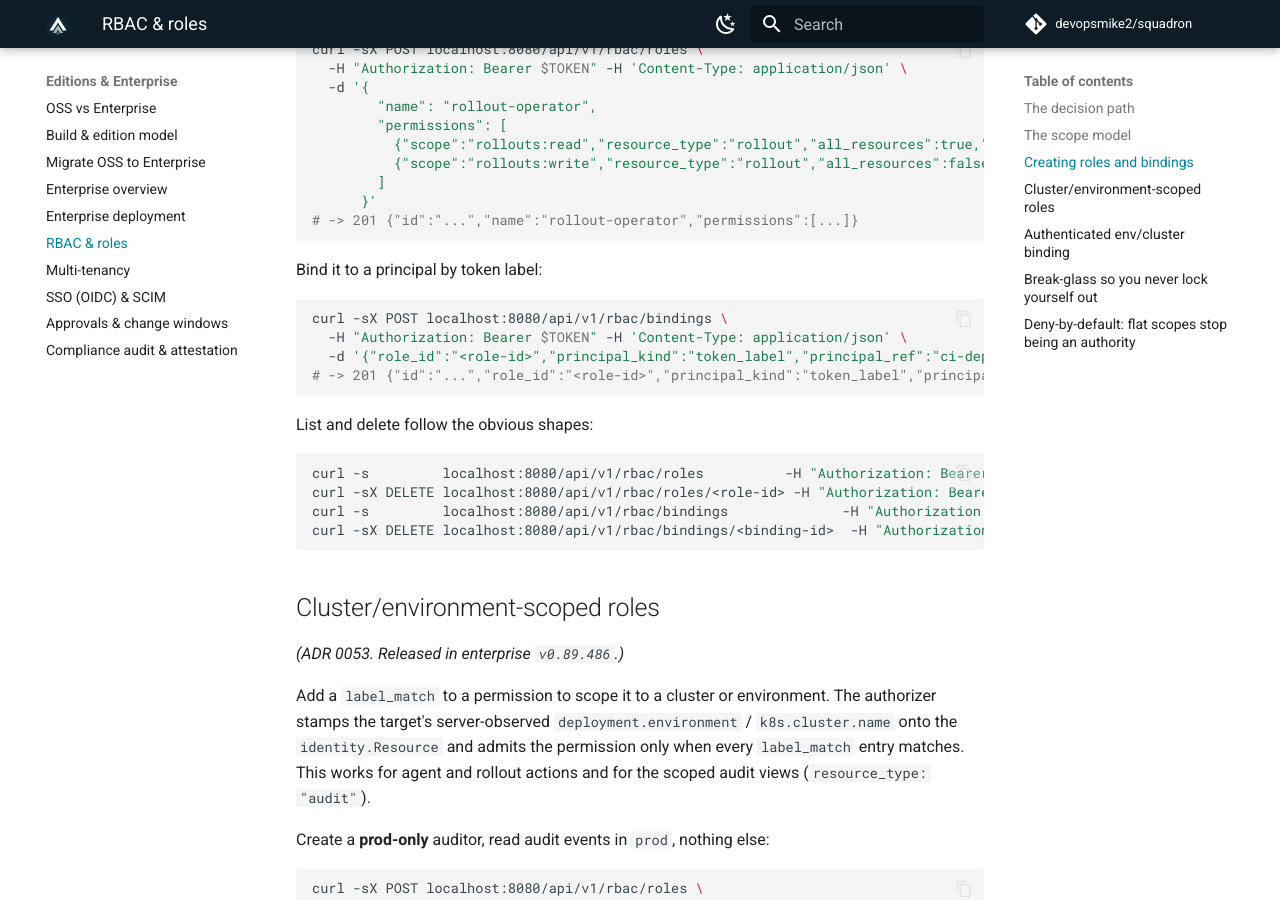
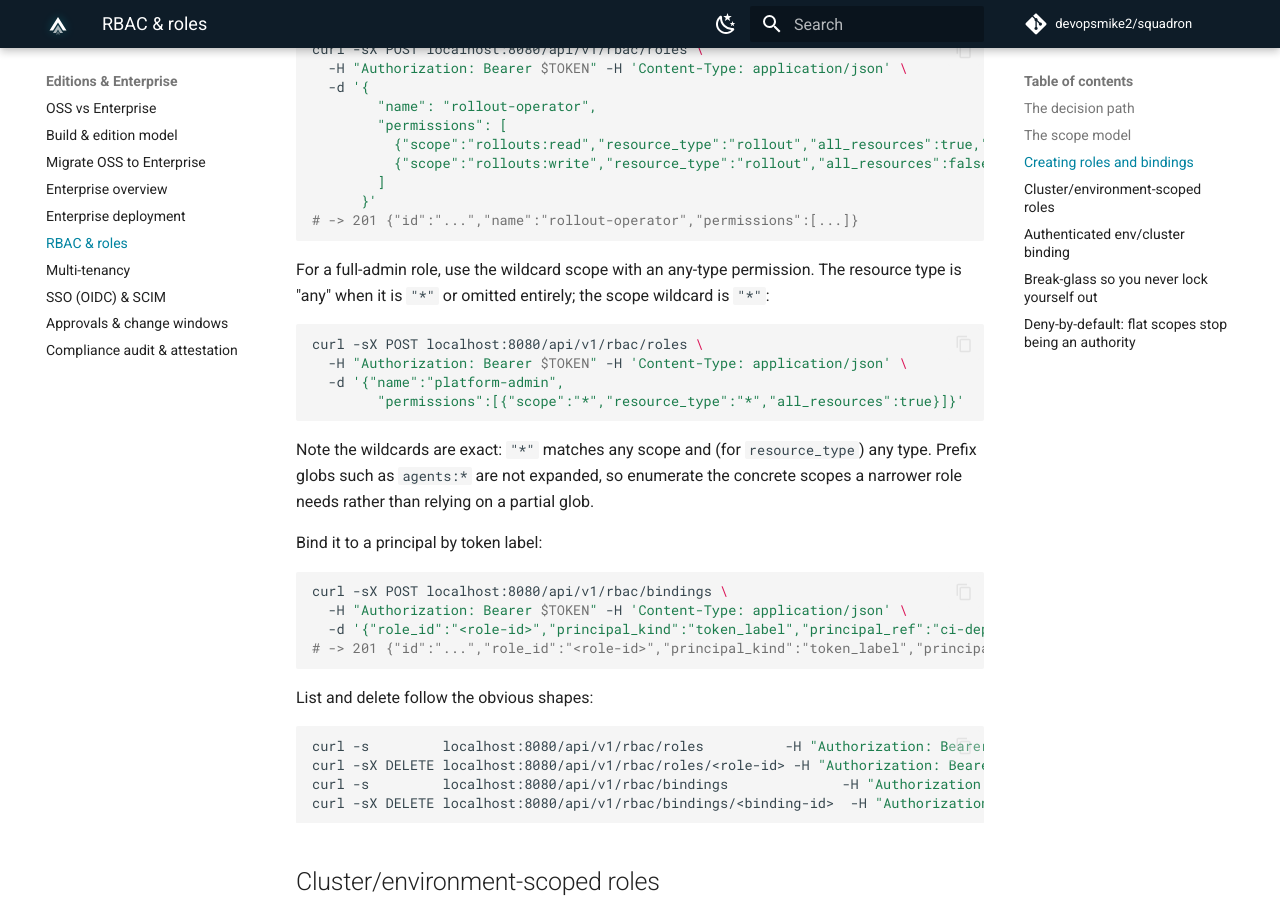
Before and after one commit to devopsmike2/squadron, an MkDocs documentation site: the page built from docs/enterprise/rbac.md, in a window 1280 px wide and 900 px high, scrolled down 2907 px. Built offline with MkDocs 1.6.1 and Material for MkDocs 9.7.7, drawn with Linux system fonts in a browser that asks for light colours; comment, search, counter and statistics services are not loaded.

Commit message:
docs(rbac): add full-admin role example + wildcard note (#84 errata)
sllm's retest showed operators reach for a {scope:"*", resource_type:"*"}
admin role but there was no canonical example, and the resource_type wildcard
behavior was undocumented. Add a full-admin example and state that "*"
(or an omitted resource_type) means any type, while prefix globs like
agents:* are not expanded. Pairs with the matcher fix in squadron-enterprise.

Signed-off-by: Michael Iheanacho <miheanacho1@gmail.com>

````diff
--- a/docs/enterprise/rbac.md
+++ b/docs/enterprise/rbac.md
@@ -75,6 +75,21 @@ curl -sX POST localhost:8080/api/v1/rbac/roles \
       }'
 # -> 201 {"id":"...","name":"rollout-operator","permissions":[...]}
 ```
+
+For a full-admin role, use the wildcard scope with an any-type permission. The
+resource type is "any" when it is `"*"` or omitted entirely; the scope wildcard
+is `"*"`:
+
+```bash
+curl -sX POST localhost:8080/api/v1/rbac/roles \
+  -H "Authorization: Bearer $TOKEN" -H 'Content-Type: application/json' \
+  -d '{"name":"platform-admin",
+        "permissions":[{"scope":"*","resource_type":"*","all_resources":true}]}'
+```
+
+Note the wildcards are exact: `"*"` matches any scope and (for `resource_type`)
+any type. Prefix globs such as `agents:*` are not expanded, so enumerate the
+concrete scopes a narrower role needs rather than relying on a partial glob.
 
 Bind it to a principal by token label:
 
````
